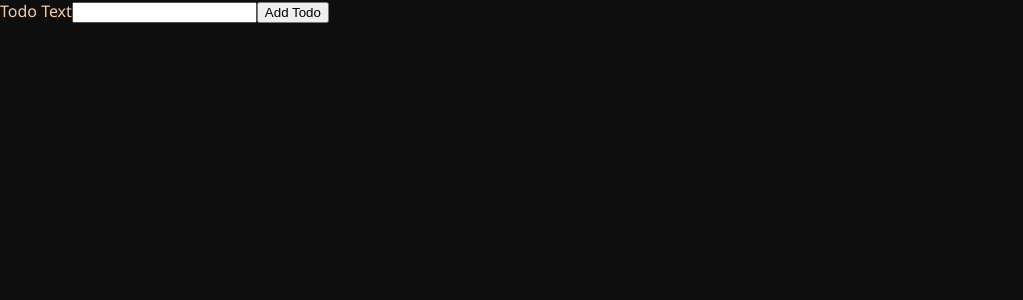
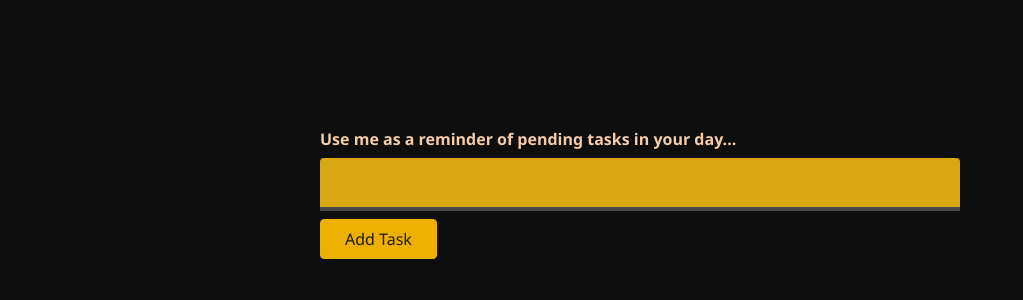
Before and after one commit to Ceyene/ReactTSTodoApp, a React (Create React App) app: page / in a window 1280 px wide. Shown: the top 300 px of the page, without its empty margins (0-1023 px from the left). Built offline with nearby package versions, Linux system fonts and the light colour scheme.

Commit message:
Adding some styles

```diff
--- /dev/null
+++ b/src/components/NewTodo.module.css
@@ -0,0 +1,42 @@
+.form {
+	width: 80vw;
+	max-width: 40rem;
+	margin: 10% auto 5% auto;
+}
+
+.form label {
+	display: block;
+	font-weight: bold;
+	margin-bottom: 0.5rem;
+}
+
+.form input {
+	display: block;
+	width: 100%;
+	font: inherit;
+	font-size: 1.5rem;
+	padding: 0.5rem;
+	border-radius: 4px;
+	background-color: #d8a713;
+	border: none;
+	border-bottom: 0.3rem solid #494844;
+	border-bottom-right-radius: 0;
+	border-bottom-left-radius: 0;
+	margin-bottom: 0.5rem;
+}
+
+.form button {
+	font: inherit;
+	background-color: #ebb002;
+	border: 1px solid #ebb002;
+	color: #201d0f;
+	padding: 0.5rem 1.5rem;
+	border-radius: 4px;
+	cursor: pointer;
+}
+
+.form button:hover,
+.form button:active {
+	background-color: #ebc002;
+	border-color: #ebc002;
+}
--- a/src/components/NewTodo.tsx
+++ b/src/components/NewTodo.tsx
@@ -1,5 +1,7 @@
 //dependencies
 import React, { useRef } from 'react';
+//assets
+import classes from './NewTodo.module.css';
 
 const NewTodo: React.FC<{ onAddTodo: (text: string) => void }> = (props) => {
 	const todoTextInputRef = useRef<HTMLInputElement>(null); //useRef as a generic, it needs a type to be applied in the input, it also needs a default value (even null)
@@ -12,7 +14,7 @@
 		// --> ! use it if you are 100% sure that the value won't be null when executing this line of code
 		//checking if entered value is empty and throwing an error
 		if (enteredText.trim().length === 0) {
-			throw new Error("Value can't be emtpy");
+			alert("Value can't be emtpy");
 			return;
 		}
 
@@ -21,10 +23,12 @@
 	};
 
 	return (
-		<form onSubmit={submitHandler}>
-			<label htmlFor="text">Todo Text</label>
+		<form onSubmit={submitHandler} className={classes.form}>
+			<label htmlFor="text">
+				Use me as a reminder of pending tasks in your day...
+			</label>
 			<input type="text" id="text" ref={todoTextInputRef} />
-			<button>Add Todo</button>
+			<button>Add Task</button>
 		</form>
 	);
 };
--- /dev/null
+++ b/src/components/TodoItem.module.css
@@ -0,0 +1,6 @@
+.item {
+	margin: 1rem 0;
+	box-shadow: 0 1px 4px rgba(0, 0, 0, 0.2);
+	padding: 1rem;
+	background-color: #6b6b6a;
+}
--- a/src/components/TodoItem.tsx
+++ b/src/components/TodoItem.tsx
@@ -1,9 +1,11 @@
 //dependencies
 import React from 'react';
+//assets
+import classes from './TodoItem.module.css';
 
 //if we don't put a type, its implicitly of type any
 const TodoItem: React.FC<{ text: string }> = (props) => {
-	return <li>{props.text}</li>;
+	return <li className={classes.item}>{props.text}</li>;
 };
 
 export default TodoItem;
--- /dev/null
+++ b/src/components/Todos.module.css
@@ -0,0 +1,7 @@
+.todos {
+	list-style: none;
+	margin: 2rem auto;
+	padding: 0;
+	width: 80vw;
+	max-width: 40rem;
+}
--- a/src/components/Todos.tsx
+++ b/src/components/Todos.tsx
@@ -4,10 +4,12 @@
 import Todo from '../models/todo';
 //components
 import TodoItem from './TodoItem';
+//assets
+import classes from './Todos.module.css';
 
 const Todos: React.FC<{ items: Todo[] }> = (props) => {
 	return (
-		<ul>
+		<ul className={classes.todos}>
 			{props.items.map((item) => (
 				<TodoItem key={item.id} text={item.text} />
 			))}
```
